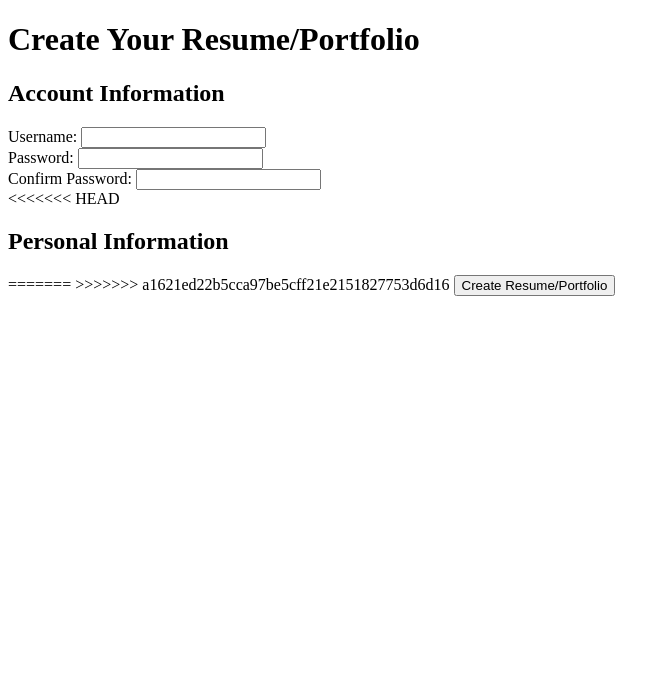
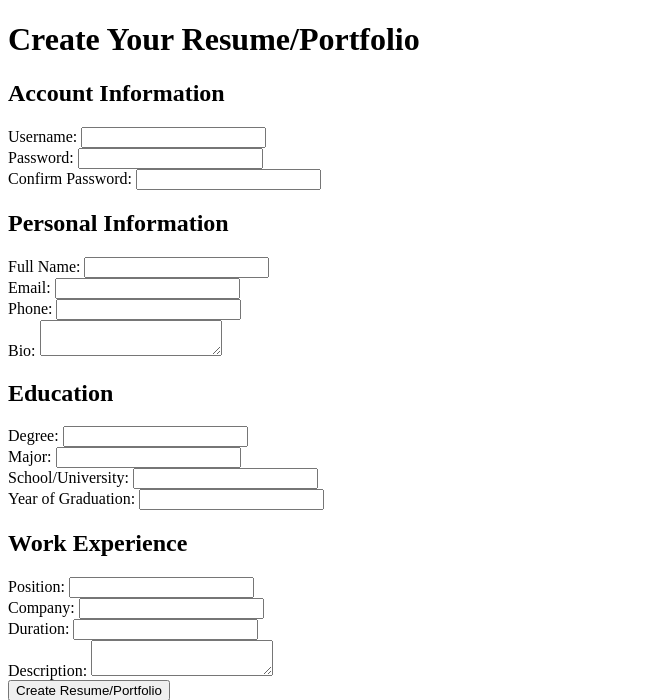
Before and after one commit to pleaselukau/portfolio-generator, a Flask app: page /signup in a window 1280 px wide. Shown: the top 700 px of the page, without its empty margins (0-670 px from the left). Run offline with Flask 3, Linux system fonts and the light colour scheme.

Commit message:
testing dashboard

```diff
--- a/templates/signup.html
+++ b/templates/signup.html
@@ -16,12 +16,8 @@
         <label for="confirm_password">Confirm Password:</label>
         <input type="password" id="confirm_password" name="confirm_password" required><br>
 
-<<<<<<< HEAD
 
         <h2>Personal Information</h2>
-=======
-       <!-- <h2>Personal Information</h2>
->>>>>>> a1621ed22b5cca97be5cff21e2151827753d6d16
         <label for="full_name">Full Name:</label>
         <input type="text" id="full_name" name="full_name" required><br>
         <label for="email">Email:</label>
@@ -50,11 +46,7 @@
         <input type="text" id="work_duration" name="work_duration"><br>
         <label for="work_description">Description:</label>
         <textarea id="work_description" name="work_description"></textarea><br>
-<<<<<<< HEAD
 
-=======
-        -->
->>>>>>> a1621ed22b5cca97be5cff21e2151827753d6d16
         <button type="submit">Create Resume/Portfolio</button>
     </form>
 </body>
```
Also changed, not shown: instance/portfolio.db.
